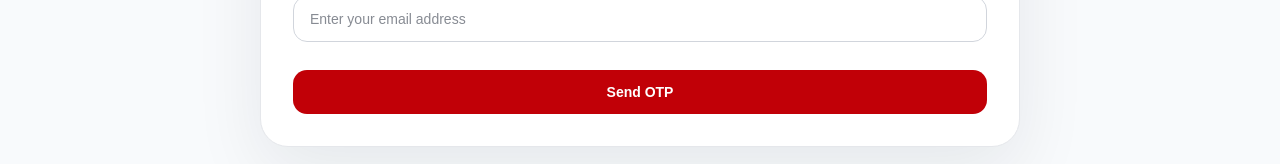
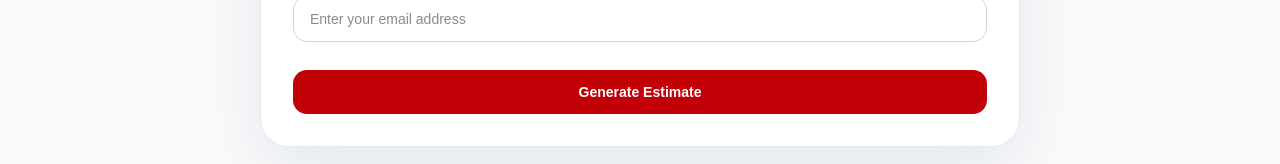
Before and after one commit to mawaisjawaid-afk/mj-logistics-website, a Next.js app: page /enter-details in a window 1280 px wide. Shown: the part 519-683 px from the top of the page. Built offline with nearby package versions, Linux system fonts and the light colour scheme.

Commit message:
switch estimate emails from nodemailer to resend

```diff
--- a/src/app/api/save-estimate/route.js
+++ b/src/app/api/save-estimate/route.js
@@ -882,7 +882,6 @@ export async function POST(req) {
                       </div>
                     </div>
 
-                    ${customerDetailsTableHtml}
                     ${detailsTableHtml}
 
                     <table width="100%" cellpadding="0" cellspacing="0" style="margin:26px 0 0 0;background:#fffaf0;border:1px solid #fcd34d;border-radius:14px;">
@@ -962,6 +961,7 @@ export async function POST(req) {
                       </div>
                     </div>
 
+                    ${customerDetailsTableHtml}
                     ${detailsTableHtml}
 
                     <table width="100%" cellpadding="0" cellspacing="0" style="margin:26px 0 0 0;background:#fffaf0;border:1px solid #fcd34d;border-radius:14px;">
--- a/src/app/enter-details/page.js
+++ b/src/app/enter-details/page.js
@@ -396,7 +396,7 @@ function EnterDetailsContent() {
                     disabled={sendingOtp}
                     className="mt-2 rounded-[14px] bg-red-700 px-5 py-3 text-sm font-semibold text-white transition hover:bg-red-800 disabled:cursor-not-allowed disabled:opacity-70"
                   >
-                    {sendingOtp ? "Sending OTP..." : "Send OTP"}
+                    {sendingOtp ? "Generating OTP..." : "Generate Estimate"}
                   </button>
                 ) : (
                   <div className="rounded-[18px] border border-gray-200 bg-gray-50 p-4 md:p-5">
@@ -423,7 +423,7 @@ function EnterDetailsContent() {
                       We have sent a <span className="whitespace-nowrap">6-digit</span> verification code to your email.
                     </p>
 
-                    <div className="mt-4 flex flex-wrap items-center justify-center gap-2 sm:flex-nowrap sm:gap-3">
+                    <div className="mt-4 flex items-center justify-center gap-1.5 sm:gap-3">
                       {Array.from({ length: 6 }).map((_, index) => (
                         <input
                           key={index}
@@ -437,7 +437,7 @@ function EnterDetailsContent() {
                           onChange={(e) => handleOtpChange(index, e.target.value)}
                           onKeyDown={(e) => handleOtpKeyDown(index, e)}
                           onPaste={handleOtpPaste}
-                          className="h-11 w-11 min-w-[44px] rounded-[12px] border border-gray-300 text-center text-base font-bold outline-none transition focus:border-red-700 sm:h-12 sm:w-12 md:h-14 md:w-14 md:text-lg"
+                          className="h-10 w-10 min-w-[40px] rounded-[10px] border border-gray-300 text-center text-sm font-bold outline-none transition focus:border-red-700 sm:h-12 sm:w-12 sm:min-w-[48px] sm:text-base md:h-14 md:w-14 md:text-lg"
                         />
                       ))}
                     </div>
```
